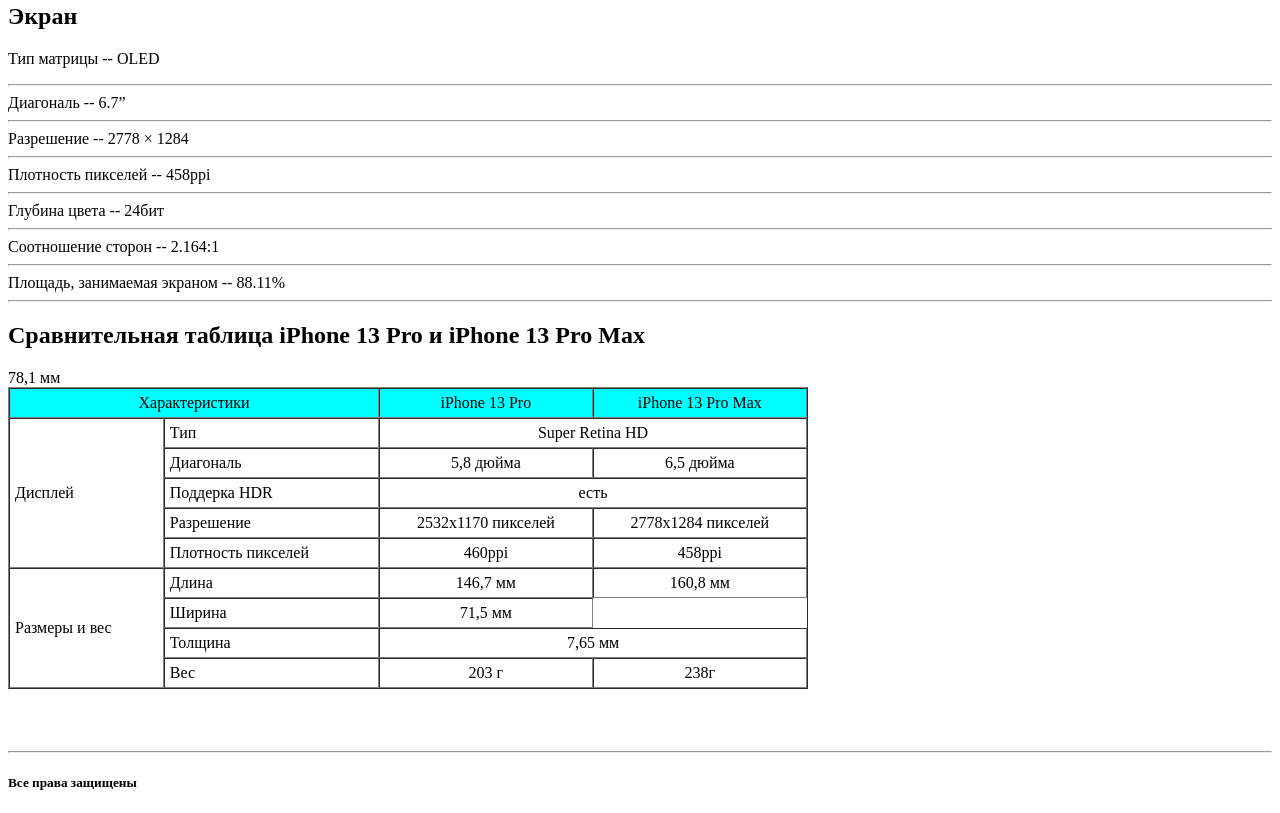
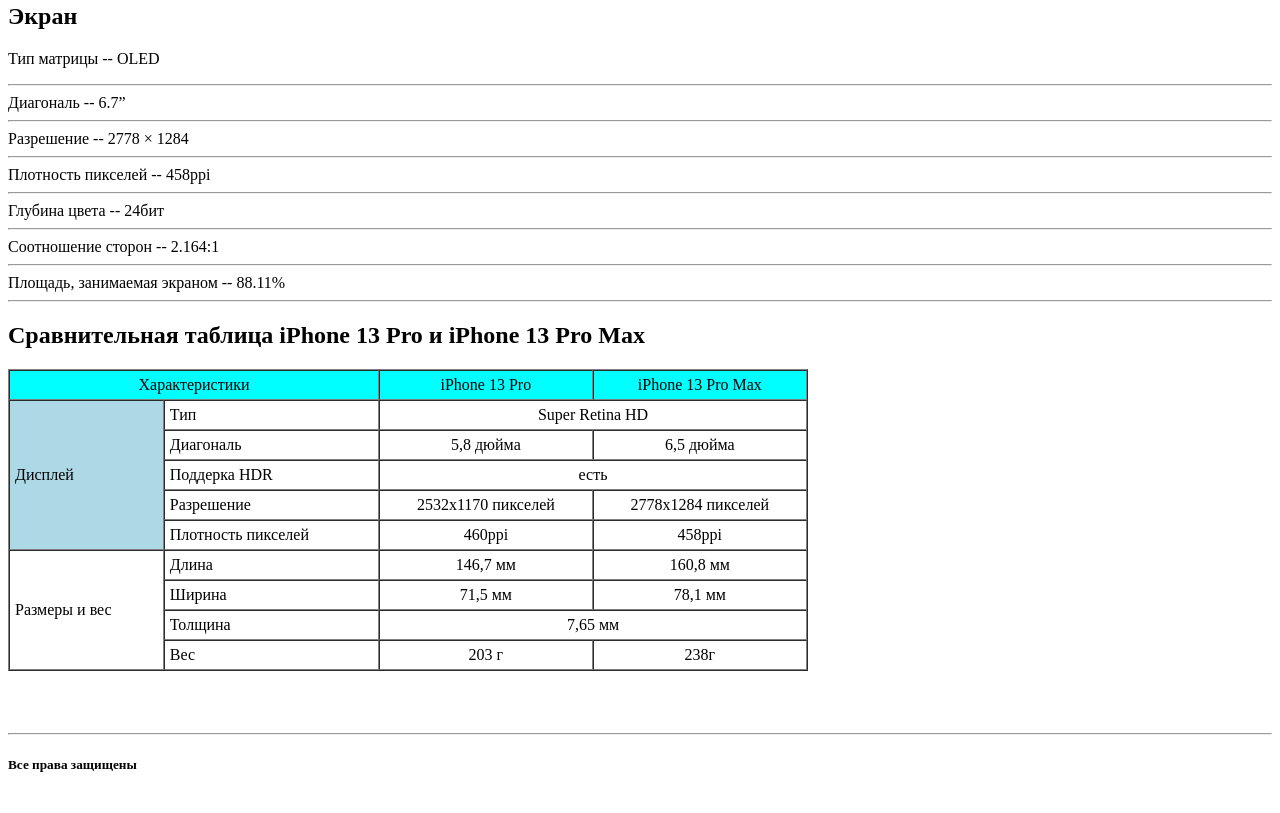
Before and after one commit to Kiryl1994/first-site, a plain HTML site: page index.html in a window 1280 px wide. Shown: the part 866-1679 px from the top of the page. Drawn offline with Linux system fonts and the light colour scheme.

Commit message:
Update index.html

```diff
--- a/index.html
+++ b/index.html
@@ -72,7 +72,7 @@
             </thead>
             <tbody>
                 <tr>
-                    <td rowspan="5">Дисплей</td>
+                    <td rowspan="5" bgcolor="#ADD8E6">Дисплей</td>
                     <td>Тип</td>
                     <td colspan="2" align="center">Super Retina HD</td>
                 </tr>
@@ -106,7 +106,7 @@
                 <tr>
                     <td>Ширина</td>
                     <td align="center">71,5 мм</td>
-                    <tdalign="center">78,1 мм</tdalign=>
+                    <td align="center">78,1 мм</tdalign=>
                 </tr>
                 <tr>
                     <td>Толщина</td>
@@ -129,4 +129,5 @@
 </footer>
 
 </body>
+
 </html>
```
